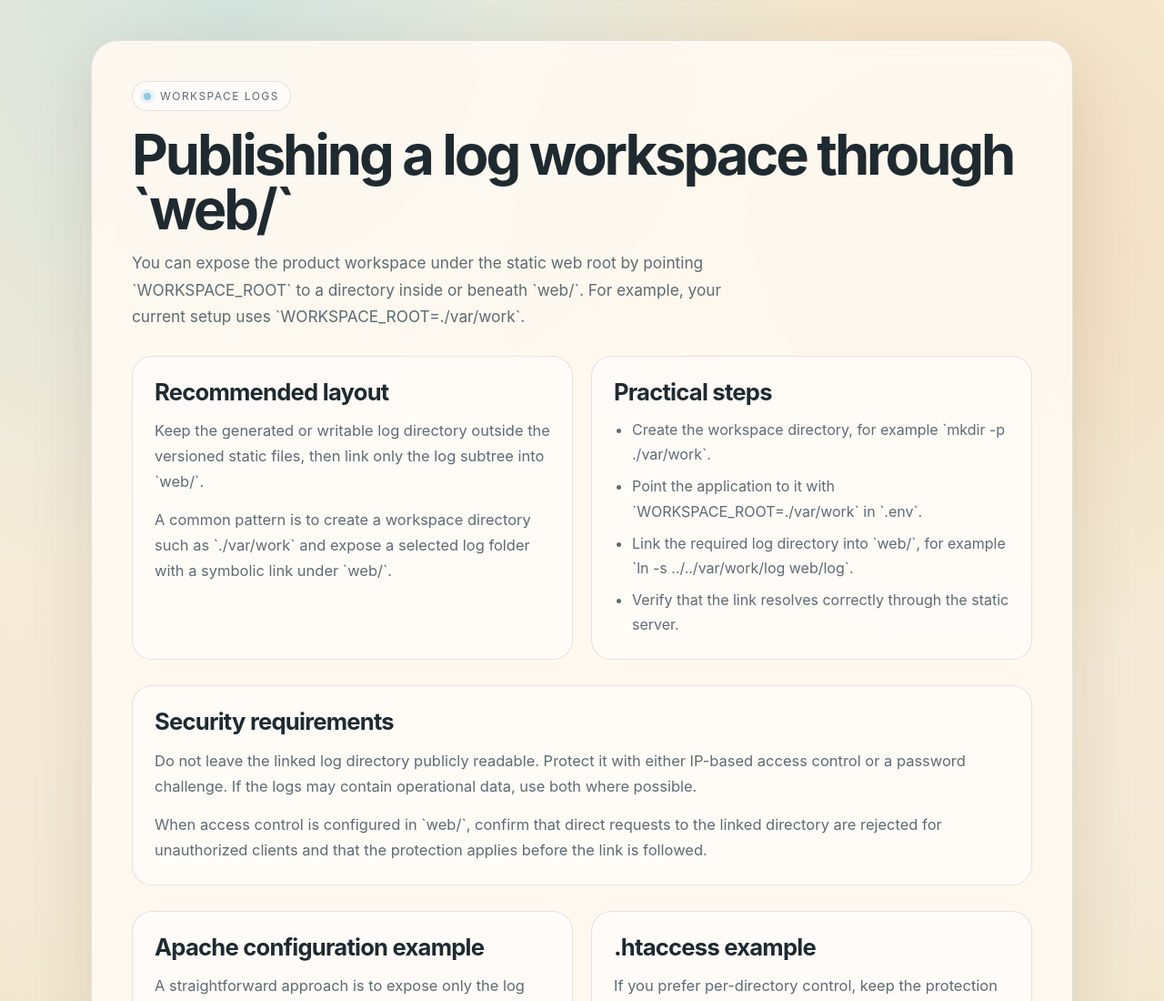
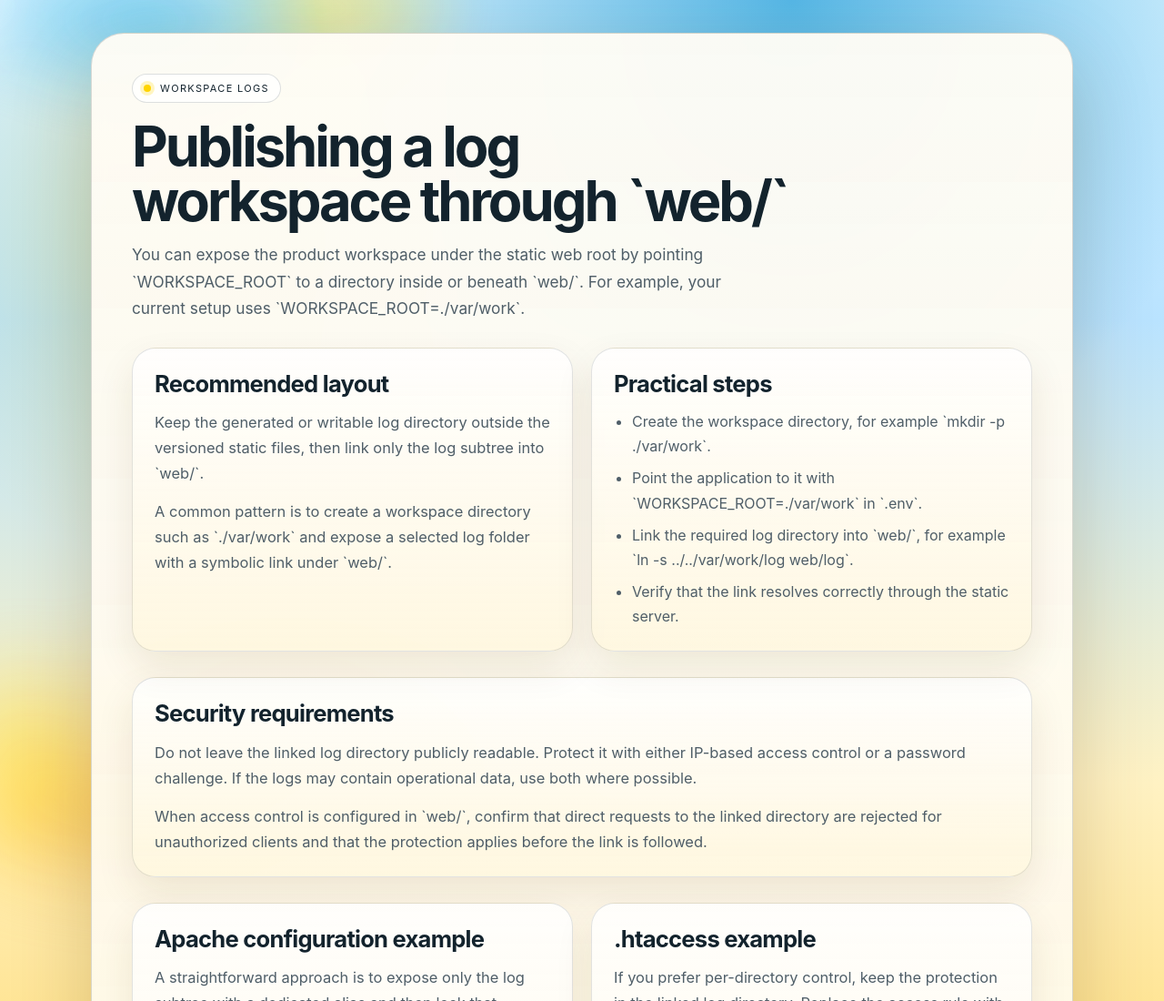
Before and after one commit to flancer32/github-flows-app, a website: page web/log-workspace.html in a window 1280 px wide. Shown: the top 1100 px of the page at 91% size. Drawn offline with Linux system fonts and the light colour scheme.

Commit message:
Refine static home log link and background

```diff
--- a/web/styles.css
+++ b/web/styles.css
@@ -1,15 +1,17 @@
 :root {
   color-scheme: light;
-  --bg: #f4ead7;
-  --bg-soft: #fff8eb;
-  --fg: #1f2a30;
-  --muted: #5f6b72;
-  --card: rgba(255, 250, 242, 0.9);
-  --line: rgba(31, 42, 48, 0.12);
-  --accent: #c97b2b;
-  --accent-strong: #9a5514;
-  --sky: #8ecae6;
-  --shadow: 0 24px 70px rgba(64, 45, 15, 0.12);
+  --bg: #fff1c8;
+  --bg-soft: #fff8e3;
+  --fg: #13232d;
+  --muted: #4f5e68;
+  --card: rgba(255, 252, 243, 0.72);
+  --line: rgba(19, 35, 45, 0.12);
+  --accent: #ff7a1a;
+  --accent-strong: #e24900;
+  --sun: #ffd400;
+  --sky: #35a9e0;
+  --cactus: #278b5b;
+  --shadow: 0 32px 88px rgba(93, 53, 10, 0.22);
 }
 
 * {
@@ -25,16 +27,57 @@ body {
   margin: 0;
   font-family: Inter, ui-sans-serif, system-ui, -apple-system, BlinkMacSystemFont, "Segoe UI", sans-serif;
   color: var(--fg);
+  position: relative;
+  overflow-x: hidden;
   background:
-    radial-gradient(circle at 20% 0%, rgba(142, 202, 230, 0.35), transparent 30%),
-    radial-gradient(circle at 82% 12%, rgba(201, 123, 43, 0.16), transparent 26%),
-    linear-gradient(180deg, #f8efd9 0%, var(--bg) 42%, #efe0c1 100%);
+    radial-gradient(circle at 68% 0%, rgba(53, 169, 224, 0.80), transparent 24%),
+    radial-gradient(circle at 18% 14%, rgba(255, 212, 0, 0.28), transparent 18%),
+    radial-gradient(circle at 82% 74%, rgba(39, 139, 91, 0.18), transparent 16%),
+    radial-gradient(circle at 12% 88%, rgba(228, 73, 0, 0.14), transparent 14%),
+    linear-gradient(180deg, #d8f2ff 0%, #b9e3ff 18%, #fff2c3 44%, #ffd96d 68%, #f2b03a 100%);
+}
+
+body::before,
+body::after {
+  content: "";
+  position: fixed;
+  inset: auto;
+  pointer-events: none;
+  z-index: -1;
+}
+
+body::before {
+  left: -12vw;
+  top: -10vw;
+  width: 58vw;
+  height: 28vw;
+  background:
+    radial-gradient(closest-side at 15% 35%, rgba(255, 255, 255, 0.62), transparent 72%),
+    radial-gradient(closest-side at 42% 42%, rgba(53, 169, 224, 0.54), transparent 72%),
+    radial-gradient(closest-side at 72% 38%, rgba(255, 212, 0, 0.40), transparent 70%);
+  filter: blur(24px) saturate(1.3);
+  opacity: 0.95;
+}
+
+body::after {
+  left: -10vw;
+  bottom: -18vw;
+  width: 64vw;
+  height: 36vw;
+  background:
+    radial-gradient(closest-side at 18% 58%, rgba(255, 212, 0, 0.56), transparent 72%),
+    radial-gradient(closest-side at 34% 72%, rgba(242, 176, 58, 0.70), transparent 76%),
+    radial-gradient(closest-side at 54% 52%, rgba(255, 181, 78, 0.80), transparent 74%),
+    radial-gradient(closest-side at 74% 70%, rgba(39, 139, 91, 0.22), transparent 72%),
+    radial-gradient(closest-side at 86% 45%, rgba(19, 35, 45, 0.08), transparent 72%);
+  filter: blur(38px) saturate(1.12);
+  opacity: 0.95;
 }
 
 a {
   color: var(--accent-strong);
-  text-decoration-thickness: 0.08em;
-  text-underline-offset: 0.16em;
+  text-decoration-thickness: 0.12em;
+  text-underline-offset: 0.18em;
 }
 
 a:hover {
@@ -44,15 +87,17 @@ a:hover {
 .page {
   width: min(1080px, calc(100vw - 40px));
   margin: 0 auto;
-  padding: 44px 0 56px;
+  padding: 36px 0 56px;
 }
 
 .shell {
   padding: 44px;
-  border: 1px solid var(--line);
-  border-radius: 30px;
-  background: var(--card);
-  backdrop-filter: blur(12px);
+  border: 1px solid rgba(19, 35, 45, 0.16);
+  border-radius: 36px;
+  background:
+    linear-gradient(180deg, rgba(255, 252, 245, 0.88), rgba(255, 247, 226, 0.72)),
+    var(--card);
+  backdrop-filter: blur(10px);
   box-shadow: var(--shadow);
 }
 
@@ -61,11 +106,11 @@ a:hover {
   align-items: center;
   gap: 10px;
   padding: 8px 12px;
-  border: 1px solid var(--line);
+  border: 1px solid rgba(19, 35, 45, 0.14);
   border-radius: 999px;
-  background: rgba(255, 255, 255, 0.55);
-  color: var(--muted);
-  font-size: 12px;
+  background: rgba(255, 255, 255, 0.78);
+  color: var(--fg);
+  font-size: 11px;
   letter-spacing: 0.12em;
   text-transform: uppercase;
 }
@@ -75,8 +120,8 @@ a:hover {
   width: 8px;
   height: 8px;
   border-radius: 999px;
-  background: var(--sky);
-  box-shadow: 0 0 0 4px rgba(142, 202, 230, 0.18);
+  background: var(--sun);
+  box-shadow: 0 0 0 4px rgba(255, 212, 0, 0.24);
 }
 
 h1 {
@@ -84,6 +129,7 @@ h1 {
   font-size: clamp(2.2rem, 4.8vw, 4.8rem);
   line-height: 0.98;
   letter-spacing: -0.05em;
+  text-wrap: balance;
 }
 
 h2 {
@@ -116,22 +162,24 @@ p {
 
 .panel {
   padding: 24px;
-  border: 1px solid var(--line);
-  border-radius: 22px;
-  background: rgba(255, 255, 255, 0.58);
+  border: 1px solid rgba(19, 35, 45, 0.12);
+  border-radius: 26px;
+  background: linear-gradient(180deg, rgba(255, 255, 255, 0.86), rgba(255, 246, 219, 0.72));
+  box-shadow: 0 18px 40px rgba(88, 56, 12, 0.10);
 }
 
 .codeblock {
   margin: 14px 0 0;
   padding: 18px;
-  border: 1px solid var(--line);
-  border-radius: 18px;
-  background: rgba(255, 255, 255, 0.8);
+  border: 1px solid rgba(19, 35, 45, 0.14);
+  border-radius: 20px;
+  background:
+    linear-gradient(180deg, rgba(20, 35, 46, 0.96), rgba(18, 28, 36, 0.94));
   overflow: auto;
 }
 
 .codeblock code {
-  color: var(--fg);
+  color: #ffe8a5;
   font-family: ui-monospace, SFMono-Regular, Menlo, Monaco, Consolas, monospace;
   font-size: 0.92rem;
   line-height: 1.6;
@@ -157,27 +205,29 @@ p {
   gap: 10px;
   padding: 12px 18px;
   border-radius: 999px;
-  border: 1px solid rgba(31, 42, 48, 0.12);
-  background: var(--fg);
+  border: 1px solid rgba(19, 35, 45, 0.14);
+  background: linear-gradient(180deg, #162933 0%, #0f1d25 100%);
   color: #fff;
   text-decoration: none;
+  box-shadow: 0 14px 24px rgba(15, 29, 37, 0.20);
 }
 
 .button.secondary {
-  background: rgba(255, 255, 255, 0.7);
+  background: rgba(255, 244, 200, 0.92);
   color: var(--fg);
 }
 
 .meta {
   margin-top: 28px;
   padding-top: 18px;
-  border-top: 1px solid var(--line);
+  border-top: 1px solid rgba(19, 35, 45, 0.12);
   color: var(--muted);
   font-size: 0.95rem;
 }
 
 .accent {
   color: var(--accent);
+  font-weight: 700;
 }
 
 ul {
@@ -193,9 +243,9 @@ li + li {
 
 .inline-kbd {
   padding: 2px 8px;
-  border: 1px solid var(--line);
+  border: 1px solid rgba(19, 35, 45, 0.14);
   border-radius: 999px;
-  background: rgba(255, 255, 255, 0.8);
+  background: rgba(255, 255, 255, 0.84);
   color: var(--fg);
   font-family: ui-monospace, SFMono-Regular, Menlo, Monaco, Consolas, monospace;
   font-size: 0.92em;
```
Also changed, not shown: web/index.html (+1 -0 lines).
